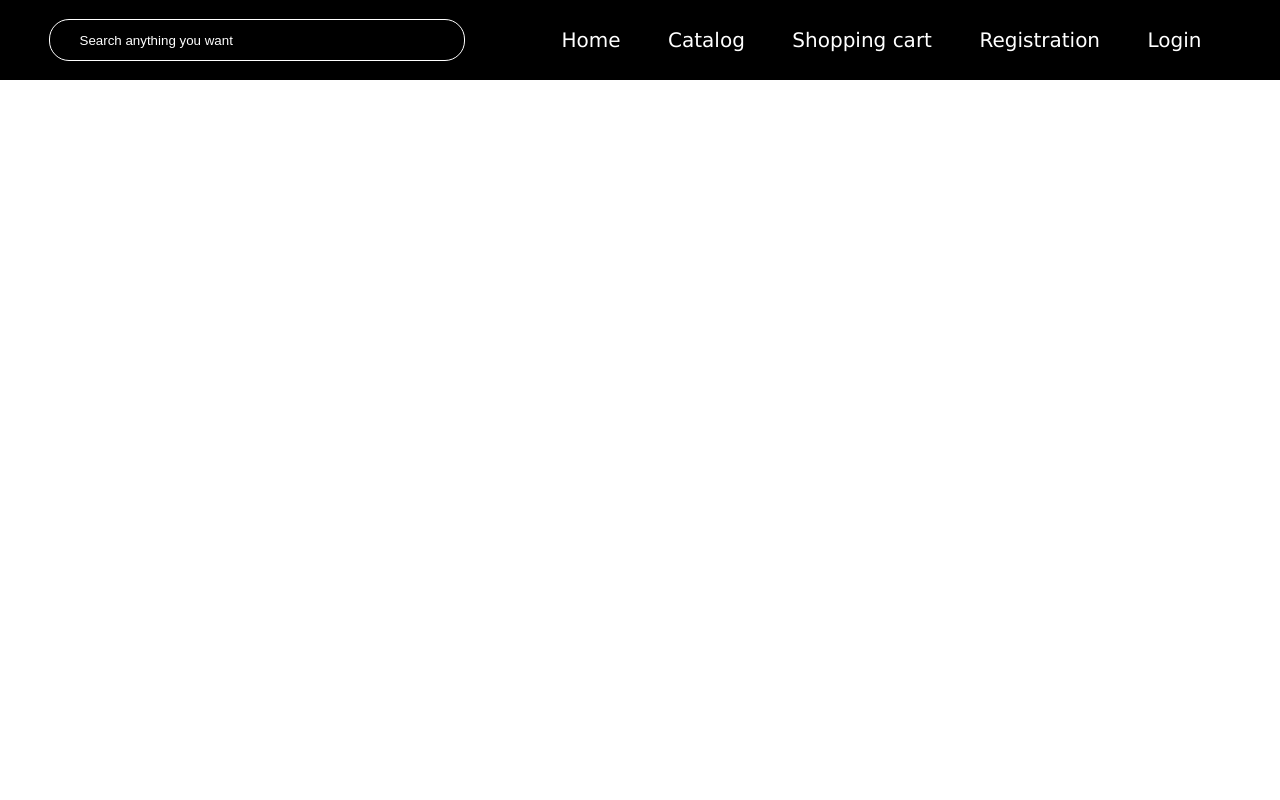
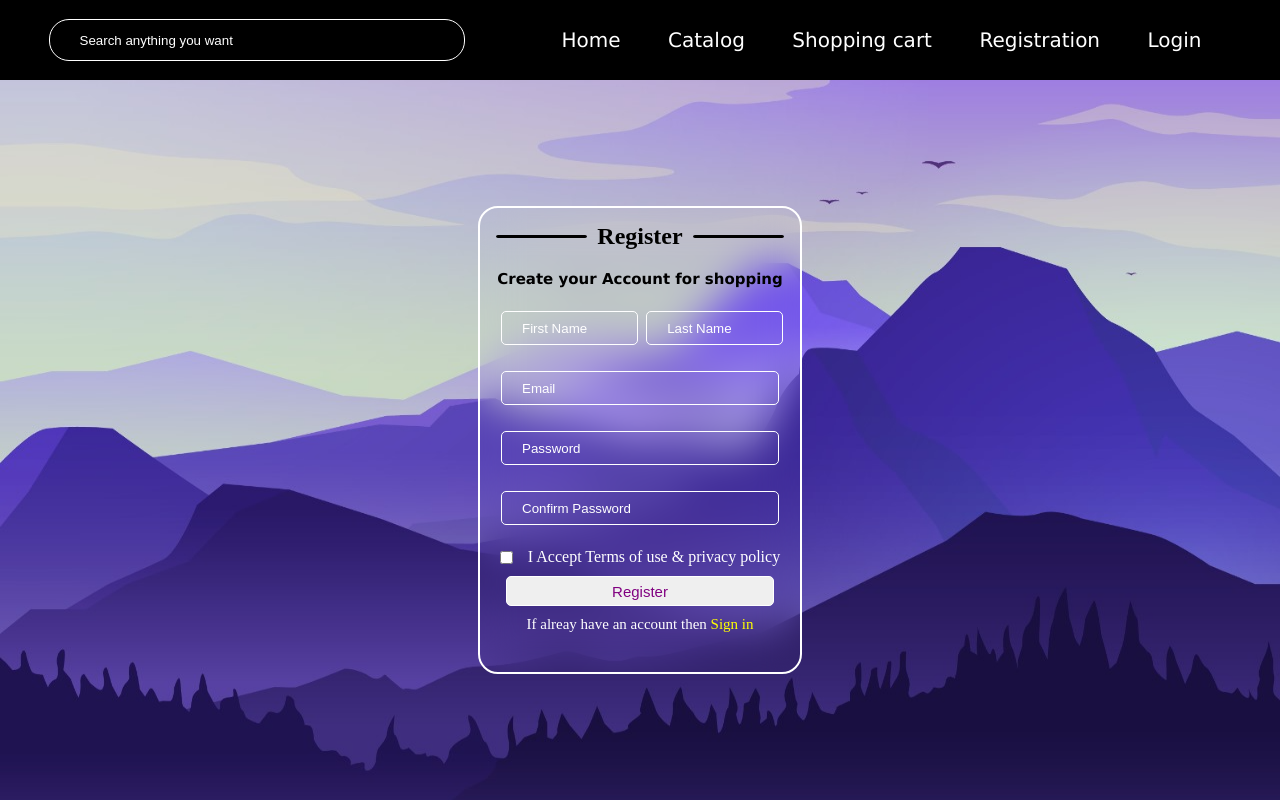
Before and after one commit to Rajkumar1709/first_question, a plain HTML site: page one/Registration.html in a window 1280 px wide. Drawn offline with Linux system fonts and the light colour scheme.

Commit message:
register page done

```diff
--- a/one/Registration.css
+++ b/one/Registration.css
@@ -39,3 +39,107 @@ nav{
 #search::placeholder{
     color: white;
 }
+#s1{
+    width: 100vw;
+    height: 90vh;
+    background: url(images/file_2024-08-27_13.04.00.png);
+    background-repeat: no-repeat;
+    background-size: 100vw 90vh;
+    display: flex;
+    justify-content: center;
+    align-items: center;
+}
+#signup_div{
+    border: 2px solid white;
+    width: 25vw;
+    height: 58vh;
+    background-color: transparent;
+    backdrop-filter: blur(20px);
+    border-radius: 20px;
+    display: flex;
+    flex-direction: column;
+    align-items: center;
+    gap: 10px;
+}
+#reg{
+    display: flex;
+    align-items: center;
+    justify-content: space-between;
+    gap: 10px;
+    padding: 15px 0px 10px 0px;
+}
+#reg hr{
+    width: 7vw;
+    border-radius: 20px;
+    height: 1px;
+    border: 1px solid black;
+    background-color: black;
+}
+#acc{
+    color: black;
+    font-weight: bold;
+    font-size: 15px;
+    font-family: verdana;
+}
+#names{
+    width: 20vw;
+    display: flex;
+    justify-content: space-around;
+    gap: 1vh;
+    align-items: center;
+}
+#names input{
+    width: 9vw;
+}
+input{
+    height: 4vh;
+    width: 20vw;
+    padding-left: 20px;
+    border-radius: 5px;
+    border: 1px solid white;
+    background-color: transparent;
+}
+input::placeholder{
+    color: white;
+}
+#inpt{
+    display: flex;
+    flex-direction: column;
+    height: 30vh;
+    justify-content: space-around;
+}
+#chkbx{
+    width: auto;
+    height: auto;
+    margin-right: 15px;
+}
+#t_c{
+    display: flex;
+    justify-content: start;
+    align-items: center;
+    color: white;
+}
+button{
+    width: 21vw;
+    height: 30px;
+    border: 1px solid white;
+    border-radius: 5px;
+    color: purple;
+    font-size: 15px;
+
+}
+button:hover{
+    background-color: blueviolet;
+    color: white;
+}
+#last{
+    color: white;
+    font-size: 15px;
+}
+#last a{
+    color: yellow;
+    text-decoration: none;
+}
+#last a:hover{
+    text-decoration: underline;
+}
--- a/one/Registration.html
+++ b/one/Registration.html
@@ -19,5 +19,28 @@
             <a href="login.html" class="nav_links">Login</a>
         </div>
     </nav>
+    <section id="s1">
+        <div id="signup_div">
+            <div id="reg">
+                <hr><h1>Register</h1><hr>
+            </div>
+            <p id="acc">Create your Account for shopping</p>
+            <div id="inpt">
+                <div id="names">
+                    <input type="text" placeholder="First Name">
+                    <input type="text" placeholder="Last Name">
+                </div>
+                <input type="email" placeholder="Email ">
+                <input type="password" placeholder="Password">
+                <input type="password" placeholder="Confirm Password">
+            </div>
+            <div id="t_c">
+                <input type="checkbox" id="chkbx">
+                <p>I Accept Terms of use & privacy policy</p>
+            </div>
+            <button>Register</button>
+            <p id="last">If alreay have an account then <a href="login.html">Sign in</a></p>
+        </div>
+    </section>
 </body>
 </html>
--- a/one/Shopping_cart.css
+++ b/one/Shopping_cart.css
@@ -39,3 +39,10 @@ nav{
 #search::placeholder{
     color: white;
 }
+#s1{
+    width: 100vw;
+    height: 90vh;
+    background: url(images/file_2024-08-27_13.04.00.png);
+    background-repeat: no-repeat;
+    background-size: 100vw 90vh;
+}
--- a/one/login.css
+++ b/one/login.css
@@ -132,12 +132,12 @@ nav{
 }
 .account a{
     text-decoration: none;
-    color: white;
+    color: yellow;
 }
 #password{
     margin-top: -25px;
 
 }
 .account a:hover{
-    color: rgb(185, 122, 245);
+   text-decoration: underline;
 }
```
Also changed, not shown: one/Shopping_cart.html (+4 -1 lines), one/login.html (+1 -1 lines).
